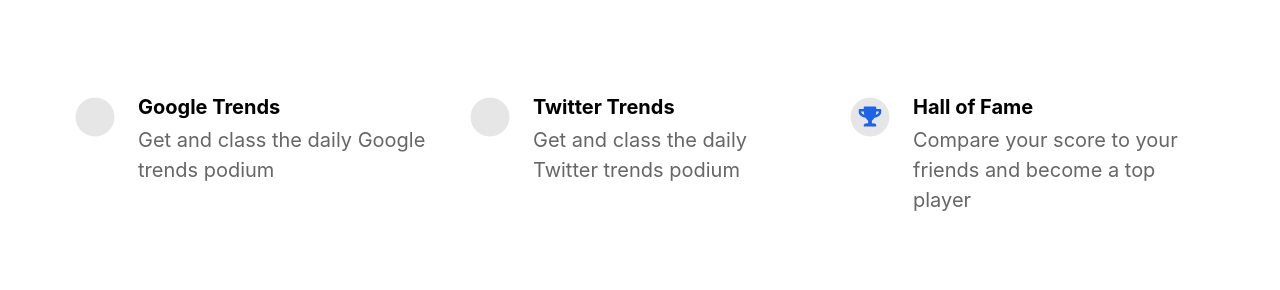
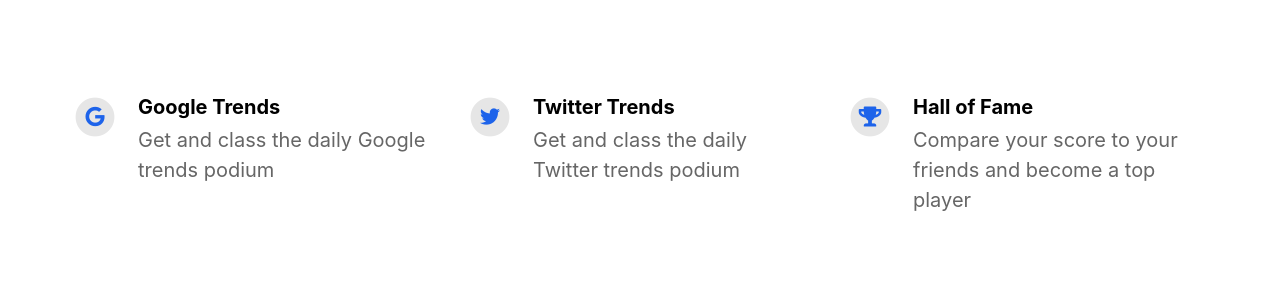
Before and after one commit to tchapacan/globaltrends-landing-page, a Jekyll site: the page built from index.html, in a window 1280 px wide. Shown: the part 987-1277 px from the top of the page. Built offline with Jekyll 4.4.1, drawn with Linux system fonts in a browser that asks for light colours; nearby versions of some CDN libraries.

Commit message:
Update features.html

```diff
--- a/_includes/features.html
+++ b/_includes/features.html
@@ -7,7 +7,13 @@
         <div>
             <span class="fa-stack fa-1x">
                 <i class="iconBack fas fa-circle fa-stack-2x"></i>
+                {% if feature.fontawesome_icon_name contains 'google' %}
+                <i class="iconTop fab fa-{{ feature.fontawesome_icon_name }} fa-stack-1x"></i>
+                {% elsif feature.fontawesome_icon_name contains 'twitter' %}
+                <i class="iconTop fab fa-{{ feature.fontawesome_icon_name }} fa-stack-1x"></i>
+                {% else %}
                 <i class="iconTop fas fa-{{ feature.fontawesome_icon_name }} fa-stack-1x"></i>
+                {% endif %}
             </span>
         </div>
         <div class="featureText">
```
